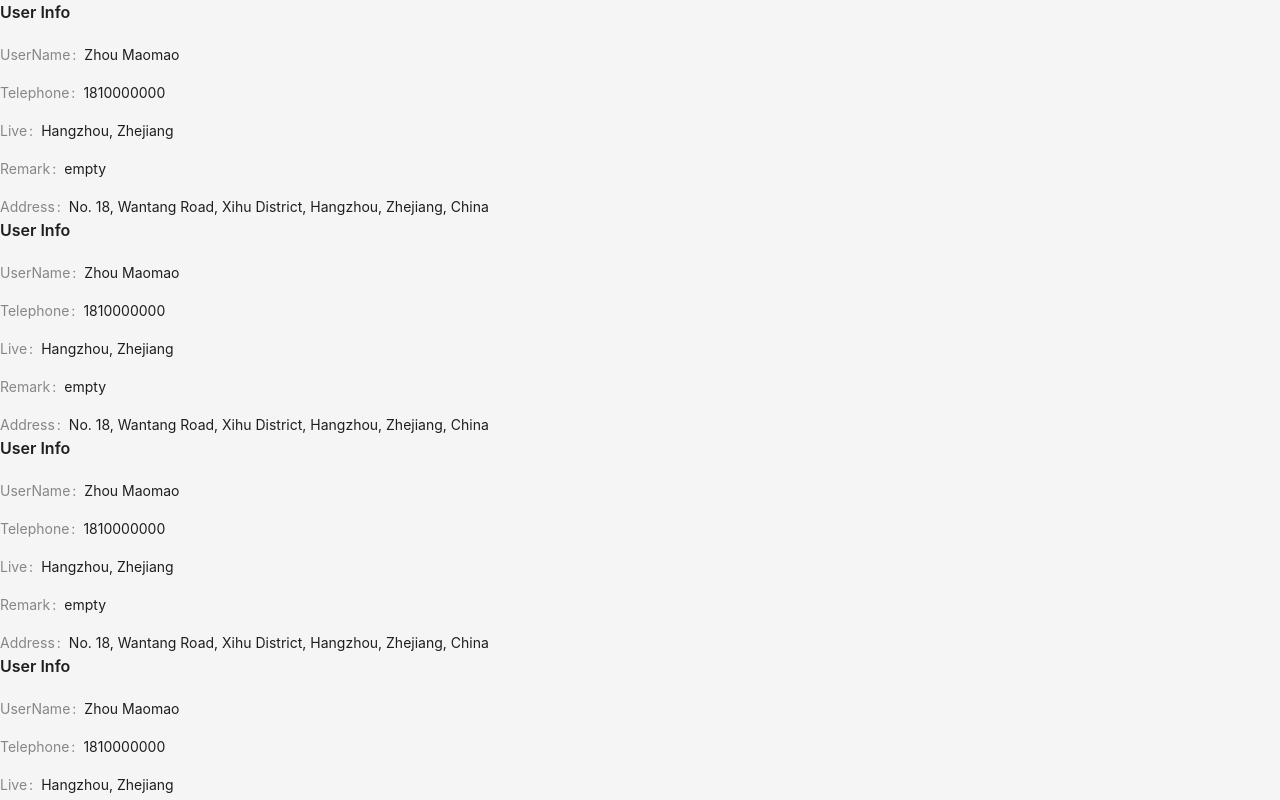
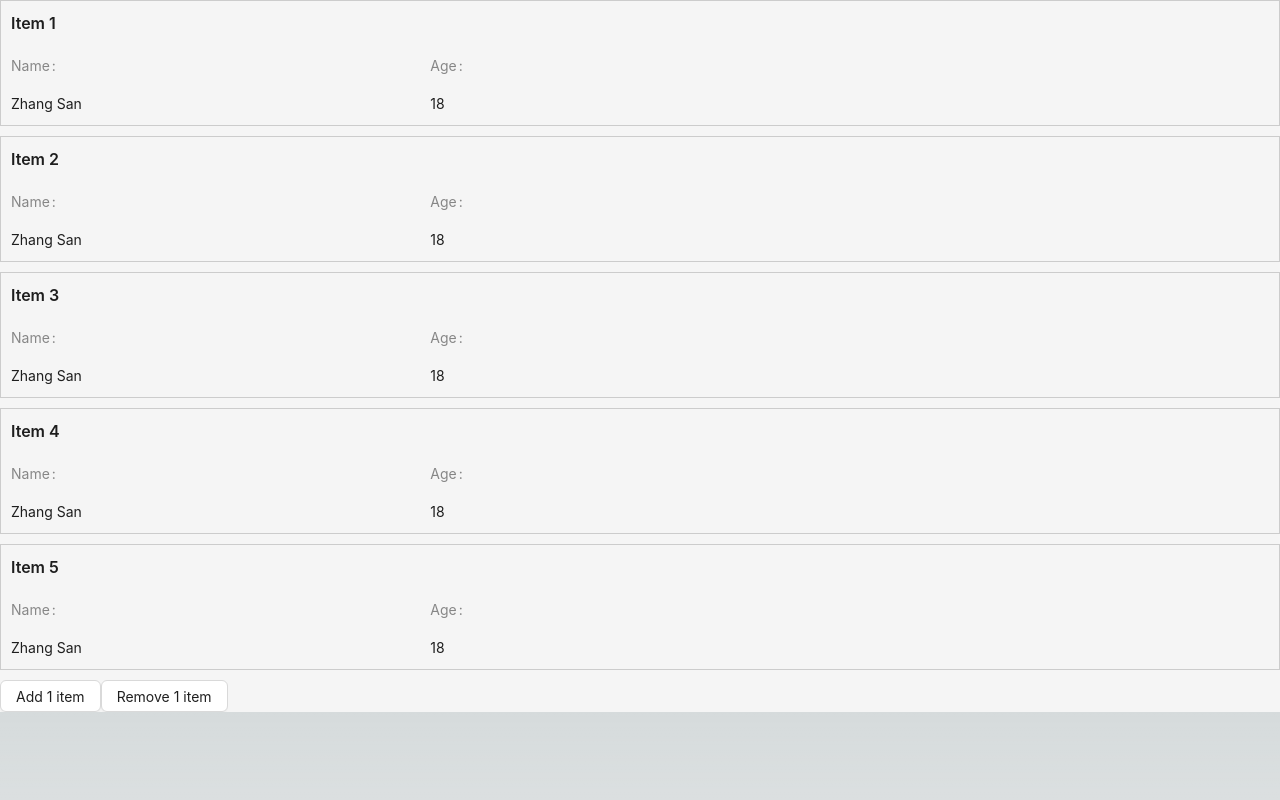
Before and after one commit to PKUHPC/scow-ui-extension-demo, a Next.js app: page /extensions/navExtensionPage/page2 in a window 1280 px wide. Shown: the top 800 px of the page. Built offline with nearby package versions, Linux system fonts and the light colour scheme.

Commit message:
simplify

```diff
--- a/src/app/extensions/navExtensionPage/page2/page.tsx
+++ b/src/app/extensions/navExtensionPage/page2/page.tsx
@@ -12,72 +12,60 @@ type FieldType = {
 
 export default function Page() {
 
-  const items: DescriptionsProps['items'] = [
-    {
-      key: '1',
-      label: 'UserName',
-      children: <p>Zhou Maomao</p>,
-      span: 3,
-    },
-    {
-      key: '2',
-      label: 'Telephone',
-      children: <p>1810000000</p>,
-      span: 3,
-    },
-    {
-      key: '3',
-      label: 'Live',
-      children: <p>Hangzhou, Zhejiang</p>,
-      span: 3,
-    },
-    {
-      key: '4',
-      label: 'Remark',
-      children: <p>empty</p>,
-      span: 3,
-    },
-    {
-      key: '5',
-      label: 'Address',
-      children: <p>No. 18, Wantang Road, Xihu District, Hangzhou, Zhejiang, China</p>,
-      span: 3,
-    },
-  ];
 
-  const [descriptionsList, setDescriptionsList] = useState<Array<JSX.Element>>(() => {
-    return Array.from({ length: 5 }, (_, i) => (
-      <Descriptions key={i} title="User Info" items={items} />
-    ));
-  });
+  const [count, setCount] = useState(5);
 
-  const addDescription = () => {
-    setDescriptionsList((prevList) => [
-      ...prevList,
-      <Descriptions key={prevList.length} title="User Info" items={items} />
-    ]);
+  const addItem = () => {
+    setCount((c) => c+1);
   };
 
-  // 发送 postMessage 信息时，请严格按照以下模式发送：
-  const postIframeMessage = () =>{
-    let elRect = document.querySelector("html")!.getBoundingClientRect();
-    window.parent.postMessage({
-      type: 'resizeExtensionIframe',  // 发送信息的类型，不允许更改
-      payload: {
-        height: elRect.height         // 设置iframe的高
-      }
-    }, '*')
-  }
+  const removeItem = () => {
+    setCount((c) => c-1);
+  };
 
-  // 页面首次生成及页面高度变化以后，调用一次postMessage通知iframe的parent重新设置iframe的高度。
+
   useEffect(()=>{
-    postIframeMessage();
-  },[descriptionsList]);
+    // postIframeMessage();
+    const sendMessage = (height: number) => {
+      window.parent.postMessage({
+        type: "resizeExtensionIframe",  // 发送信息的类型，不允许更改
+        payload: {
+          height: height
+        }
+      }, '*')
+    }
+
+    const observer = new ResizeObserver((entries) => {
+
+      const e = entries[0];
+      sendMessage(e.contentRect.height);
+    });
+
+
+    const htmlElement = document.querySelector("html")!;
+
+    sendMessage(htmlElement.getBoundingClientRect().height);
+
+    observer.observe(htmlElement);
+
+    return () => {
+      observer.disconnect();
+    }
+
+  }, []);
 
   return (
     <div>
-      {descriptionsList}
-      <Button onClick={addDescription}>页面加高</Button>
+      {Array.from({length: count}).map((_, index) => (
+        <div key={index} style={{padding: 10, border: '1px solid #ccc', marginBottom: 10}}>
+          <Descriptions title={`Item ${index+1}`} layout="vertical">
+            <Descriptions.Item label="Name">Zhang San</Descriptions.Item>
+            <Descriptions.Item label="Age">18</Descriptions.Item>
+          </Descriptions>
+        </div>
+      ))}
+      <Button onClick={addItem}>Add 1 item</Button>
+      <Button onClick={removeItem}>Remove 1 item</Button>
     </div>
   )
 }
```
